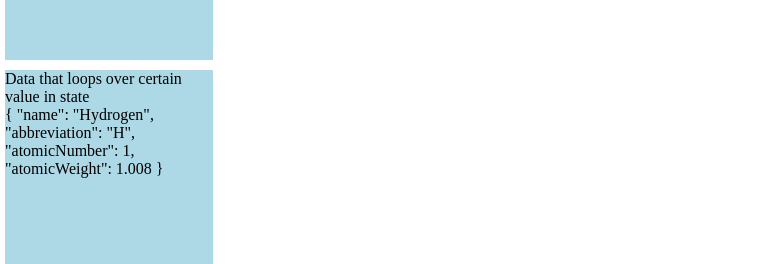
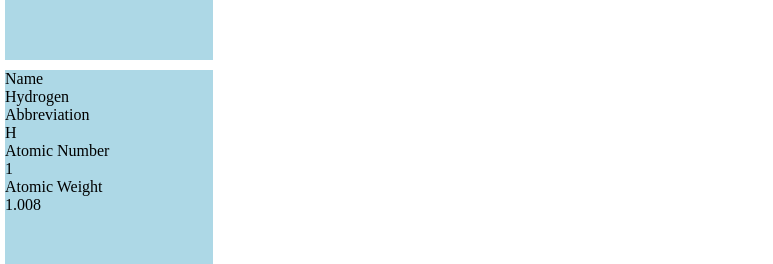
Before and after one commit to fox-archives/periodic-table-v2, a Vue app: page /electrons in a window 1280 px wide. Shown: the part 171-435 px from the top of the page, without its empty margins (0-773 px from the left). Built offline with nearby package versions, Linux system fonts and the light colour scheme; no server answers.

Commit message:
Add names for element properties Previously element names did not show. Also, they are not the names of the keys (since the keys are in camelCase). Should swith to element names that are regular English.

```diff
--- a/src/components/Element.vue
+++ b/src/components/Element.vue
@@ -2,19 +2,24 @@
   <div class="element-inner" @click="updateSelectedAtom(atomData.atomicNumber)">
     <h3>{{ atomData.name }}</h3>
     <p>{{ atomData.atomicNumber }}</p>
+    <p>{{ specificAtomsData[index] }}</p>
   </div>
 </template>
 
 <script>
-import { mapMutations } from "vuex";
+import { mapGetters, mapMutations } from "vuex";
 
 export default {
   name: "Element",
+  computed: {
+    ...mapGetters("elementData/", ["specificAtomsData"])
+  },
   methods: {
     ...mapMutations("elementData/", ["updateSelectedAtom"])
   },
   props: {
-    atomData: Object
+    atomData: Object,
+    index: Number
   }
 };
 </script>
--- a/src/components/ElementInformation.vue
+++ b/src/components/ElementInformation.vue
@@ -1,8 +1,10 @@
 <template>
   <div class="data-outer">
     <div class="data-inner">
-      <p>Data that loops over certain value in state</p>
-      <p>{{ selectedElementPropertiesInElementsTab }}</p>
+      <div v-for="(property, key, index) in selectedAtom" :key="property">
+        <p>{{ nameFromSelectedAtomKey[index] }}</p>
+        <p>{{ property }}</p>
+      </div>
     </div>
   </div>
 </template>
@@ -14,13 +16,40 @@ export default {
   name: "ElementInformation",
   computed: {
     ...mapGetters("elementData/", ["selectedAtom", "tabAtomsData"]),
-    selectedElementPropertiesInElementsTab: function() {
-      let a = this.selectedAtom;
-      return a;
+    nameFromSelectedAtomKey: function() {
+      // Assumes order of properties
+      // TODO: Make actual keys have spaces and look like what's going to show up (so we don't have a giant switch statement)
+      let selectedAtomKeys = Object.keys(this.selectedAtom);
+      for (let i = 0; i < selectedAtomKeys.length; i++) {
+        switch (selectedAtomKeys[i]) {
+          case "name":
+            selectedAtomKeys[i] = "Name";
+            break;
+          case "abbreviation":
+            selectedAtomKeys[i] = "Abbreviation";
+            break;
+          case "atomicNumber":
+            selectedAtomKeys[i] = "Atomic Number";
+            break;
+          case "atomicWeight":
+            selectedAtomKeys[i] = "Atomic Weight";
+            break;
+          case "boilingPoint":
+            selectedAtomKeys[i] = "Boiling Point";
+            break;
+          case "meltingPoint":
+            selectedAtomKeys[i] = "Melting Point";
+            break;
+          case "radius":
+            selectedAtomKeys[i] = "Radius";
+            break;
+          case "electronegativity":
+            selectedAtomKeys[i] = "Electronegativity";
+            break;
+        }
+      }
+      return selectedAtomKeys;
     }
-  },
-  methods: {
-    // Only want keys in selectedElements that are in tabAtomsData
   }
 };
 </script>
@@ -30,5 +59,6 @@ export default {
   margin: 5px;
   background-color: lightblue;
   height: 100%;
+  overflow: auto;
 }
 </style>
--- a/src/components/PeriodicTable.vue
+++ b/src/components/PeriodicTable.vue
@@ -4,8 +4,8 @@
       <p>LOADING DATA HERE</p>
     </div>
     <section class="periodic-table" v-if="tabAtomsData">
-      <div class="element-outer" v-for="atomData in tabAtomsData" v-bind:key="atomData.name">
-        <element-z :atomData="atomData"></element-z>
+      <div class="element-outer" v-for="(atomData, index) in tabAtomsData" v-bind:key="atomData.name">
+        <element-z :atomData="atomData" :index="index"></element-z>
       </div>
     </section>
   </div>
```
Also changed, not shown: src/store/modules/element-data/elementData.js (+2 -5 lines).
